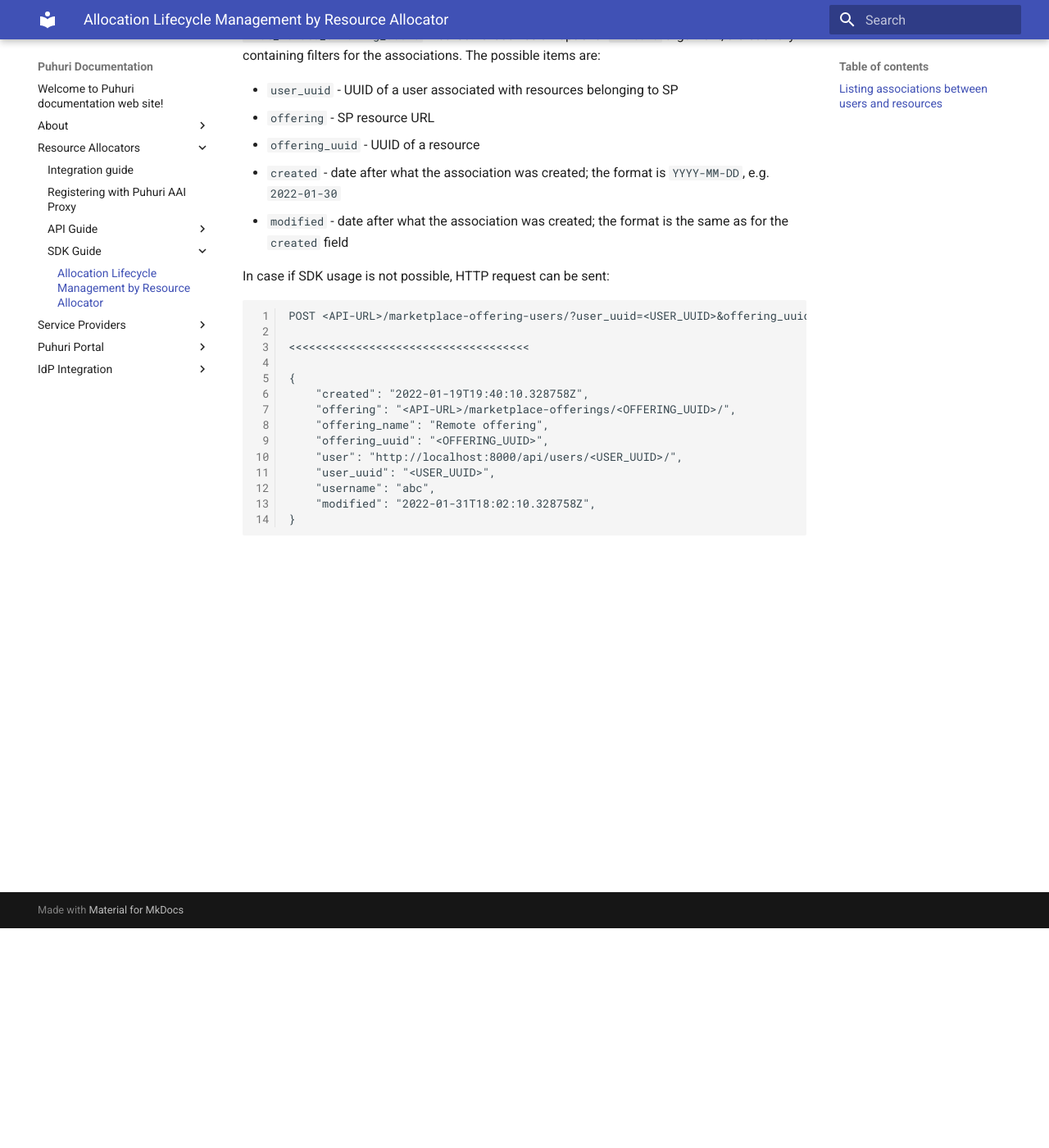
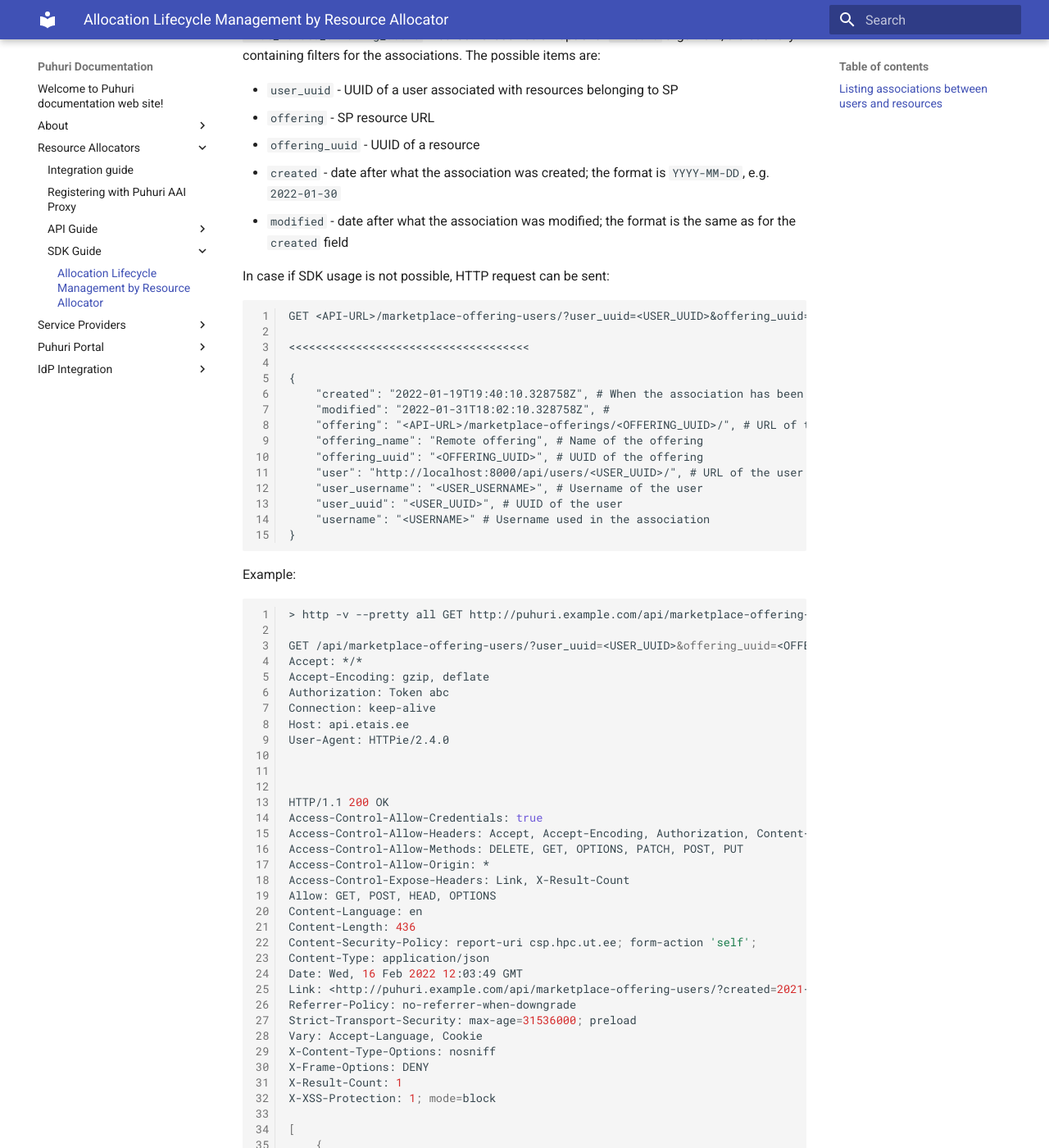
Before and after one commit to neicnordic/puhuri-web, an MkDocs documentation site: the page built from docs/SDK guide/allocation-management-ra.md, in a window 1280 px wide and 1400 px high, scrolled down 268 px. Shown: the whole window at 82% size. Built offline with MkDocs 1.6.1 and Material for MkDocs 9.7.7, drawn with Linux system fonts in a browser that asks for light colours; some of the changed text lies outside the part shown.

Commit message:
Fix RA docs for offering users

````diff
--- a/docs/SDK guide/allocation-management-ra.md
+++ b/docs/SDK guide/allocation-management-ra.md
@@ -8,23 +8,75 @@ To list the created associations between users and resources, the service provid
 - `offering` - SP resource URL
 - `offering_uuid` - UUID of a resource
 - `created` - date after what the association was created; the format is `YYYY-MM-DD`, e.g. `2022-01-30`
-- `modified` - date after what the association was created; the format is the same as for the `created` field
+- `modified` - date after what the association was modified; the format is the same as for the `created` field
 
 In case if SDK usage is not possible, HTTP request can be sent:
 
 ```http
-POST <API-URL>/marketplace-offering-users/?user_uuid=<USER_UUID>&offering_uuid=<OFFERING_UUID>&created=2022-01-10&modified=2022-01-30
+GET <API-URL>/marketplace-offering-users/?user_uuid=<USER_UUID>&offering_uuid=<OFFERING_UUID>&created=2022-01-10&modified=2022-01-30
 
 <<<<<<<<<<<<<<<<<<<<<<<<<<<<<<<<<<<<
 
 {
-    "created": "2022-01-19T19:40:10.328758Z",
-    "offering": "<API-URL>/marketplace-offerings/<OFFERING_UUID>/",
-    "offering_name": "Remote offering",
-    "offering_uuid": "<OFFERING_UUID>",
-    "user": "http://localhost:8000/api/users/<USER_UUID>/",
-    "user_uuid": "<USER_UUID>",
-    "username": "abc",
-    "modified": "2022-01-31T18:02:10.328758Z",
+    "created": "2022-01-19T19:40:10.328758Z", # When the association has been created
+    "modified": "2022-01-31T18:02:10.328758Z", #
+    "offering": "<API-URL>/marketplace-offerings/<OFFERING_UUID>/", # URL of the offering
+    "offering_name": "Remote offering", # Name of the offering
+    "offering_uuid": "<OFFERING_UUID>", # UUID of the offering
+    "user": "http://localhost:8000/api/users/<USER_UUID>/", # URL of the user
+    "user_username": "<USER_USERNAME>", # Username of the user
+    "user_uuid": "<USER_UUID>", # UUID of the user
+    "username": "<USERNAME>" # Username used in the association
 }
 ```
+
+Example:
+
+```bash
+> http -v --pretty all GET http://puhuri.example.com/api/marketplace-offering-users/ user_uuid==<USER_UUID> offering_uuid==<OFFERING_UUID> created==2021-08-17 Authorization:"Token <TOKEN>"
+
+GET /api/marketplace-offering-users/?user_uuid=<USER_UUID>&offering_uuid=<OFFERING_UUID>&created=2021-08-17 HTTP/1.1
+Accept: */*
+Accept-Encoding: gzip, deflate
+Authorization: Token abc
+Connection: keep-alive
+Host: api.etais.ee
+User-Agent: HTTPie/2.4.0
+
+
+
+HTTP/1.1 200 OK
+Access-Control-Allow-Credentials: true
+Access-Control-Allow-Headers: Accept, Accept-Encoding, Authorization, Content-Type, Origin, User-Agent, X-CSRFToken, X-Requested-With
+Access-Control-Allow-Methods: DELETE, GET, OPTIONS, PATCH, POST, PUT
+Access-Control-Allow-Origin: *
+Access-Control-Expose-Headers: Link, X-Result-Count
+Allow: GET, POST, HEAD, OPTIONS
+Content-Language: en
+Content-Length: 436
+Content-Security-Policy: report-uri csp.hpc.ut.ee; form-action 'self';
+Content-Type: application/json
+Date: Wed, 16 Feb 2022 12:03:49 GMT
+Link: <http://puhuri.example.com/api/marketplace-offering-users/?created=2021-08-17&offering_uuid=<OFFERING_UUID>&user_uuid=<USER_UUID>>; rel="first", <http://puhuri.example.com/api/marketplace-offering-users/?created=2021-08-17&offering_uuid=<OFFERING_UUID>&user_uuid=<USER_UUID>>; rel="last"
+Referrer-Policy: no-referrer-when-downgrade
+Strict-Transport-Security: max-age=31536000; preload
+Vary: Accept-Language, Cookie
+X-Content-Type-Options: nosniff
+X-Frame-Options: DENY
+X-Result-Count: 1
+X-XSS-Protection: 1; mode=block
+
+[
+    {
+        "created": "2021-08-18T10:33:21.433472Z",
+        "modified": "2022-02-04T19:35:19.382943Z",
+        "offering": "http://puhuri.example.com/api/marketplace-offerings/<OFFERING_UUID>/",
+        "offering_name": "<OFFERING_NAME>",
+        "offering_uuid": "<OFFERING_UUID>",
+        "user": "http://puhuri.example.com/api/users/<USER_UUID>/",
+        "user_username": "<USER_USERNAME>",
+        "user_uuid": "<USER_UUID>",
+        "username": "<USERNAME>"
+    }
+]
+```
````
